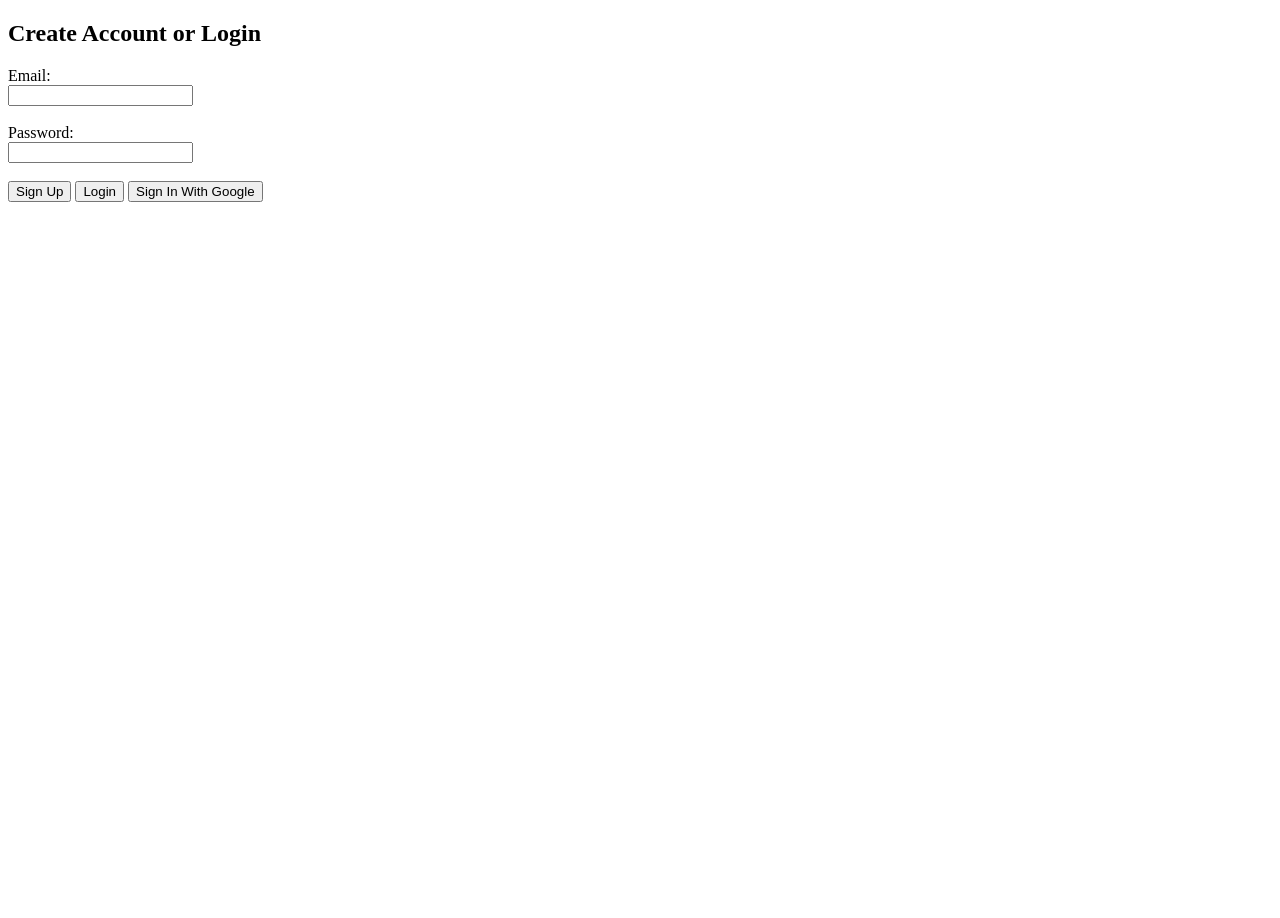
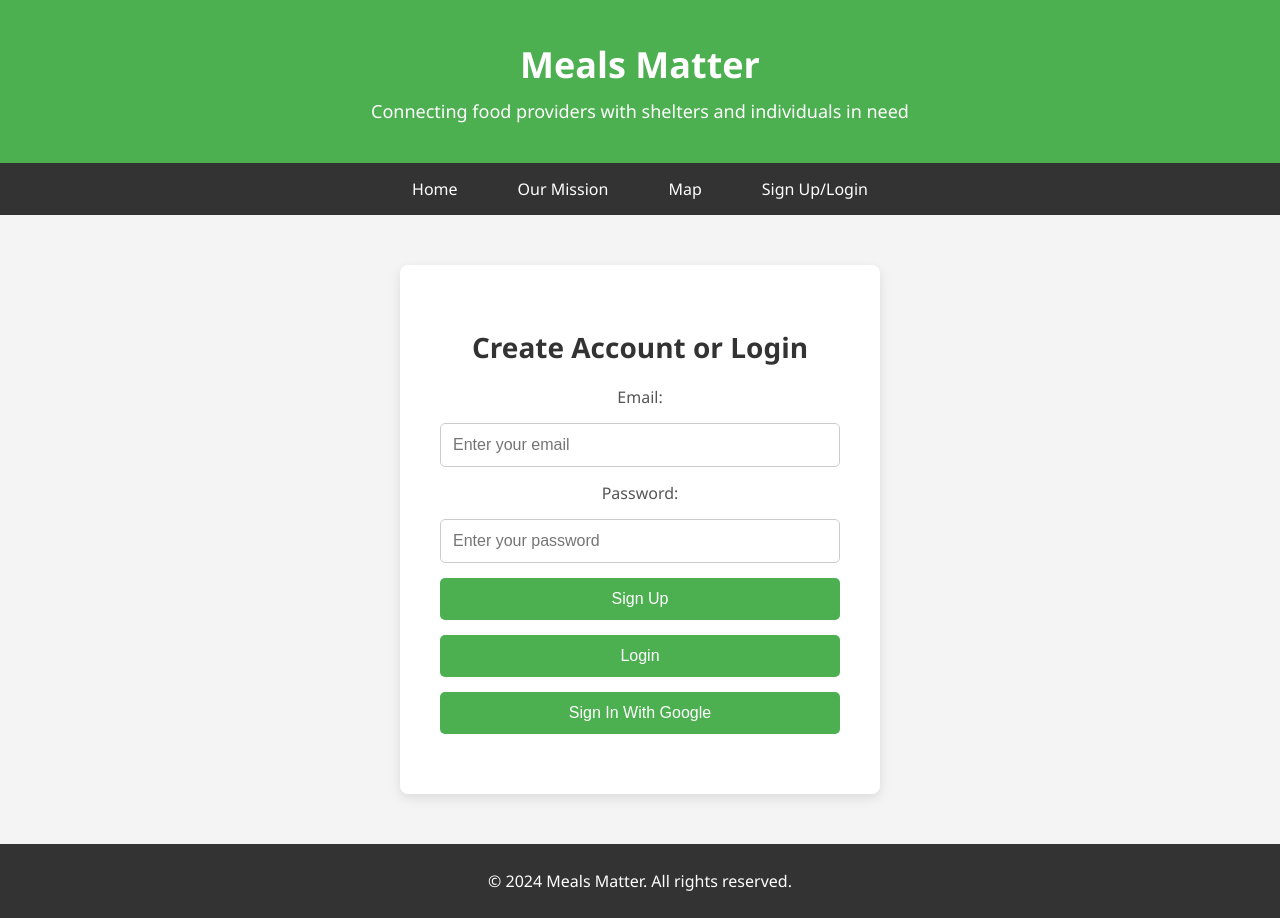
Before and after one commit to SanjayVijay27/meals-matter, a Flask app: template templates/createAccount.html in a window 1280 px wide. Before the commit the page ends 202 px from the top, so only its background shows below. Run offline with Flask 3, Linux system fonts and the light colour scheme; the template is opened without the code that fills it, so the values that code supplies are empty; some libraries are stand-ins or nearby versions.

Commit message:
Fixed Bars

```diff
--- a/templates/about.html
+++ b/templates/about.html
@@ -49,7 +49,7 @@ import { getAuth, createUserWithEmailAndPassword, signInWithEmailAndPassword, Go
             padding: 1px 0;
             position: relative;
             bottom: 0;
-            width: 10%;
+            width: 100%;
         }
     </style>
     <!-- Google Maps API -->
--- a/templates/createAccount.html
+++ b/templates/createAccount.html
@@ -3,27 +3,159 @@
 <head>
     <meta charset="UTF-8">
     <meta name="viewport" content="width=device-width, initial-scale=1.0">
-    <title>Create Account</title>
+    <title>Meals Matter - Create Account</title>
+    <style>
+        body {
+            font-family: 'Segoe UI', Tahoma, Geneva, Verdana, sans-serif;
+            margin: 0;
+            padding: 0;
+            background-color: #f4f4f4;
+        }
+
+        header {
+            background-color: #4CAF50;
+            padding: 40px 20px;
+            text-align: center;
+            color: white;
+            box-shadow: 0 4px 6px rgba(0, 0, 0, 0.1);
+        }
+
+        header h1 {
+            margin: 0;
+            font-size: 36px;
+        }
+
+        header p {
+            margin: 10px 0 0;
+            font-size: 18px;
+        }
+
+        nav {
+            display: flex;
+            justify-content: center;
+            background-color: #333;
+        }
+
+        nav a {
+            color: white;
+            padding: 15px 30px;
+            text-decoration: none;
+            font-size: 16px;
+        }
+
+        nav a:hover {
+            background-color: #4CAF50;
+            transition: background-color 0.3s ease;
+        }
+
+        section#account {
+            max-width: 400px;
+            margin: 50px auto;
+            background-color: white;
+            padding: 40px;
+            border-radius: 8px;
+            box-shadow: 0 4px 12px rgba(0, 0, 0, 0.1);
+            text-align: center;
+        }
+
+        section#account h2 {
+            margin-bottom: 20px;
+            color: #333;
+            font-size: 28px;
+        }
+
+        form#accountForm {
+            display: flex;
+            flex-direction: column;
+            gap: 15px;
+        }
+
+        form#accountForm label {
+            font-size: 16px;
+            color: #555;
+        }
+
+        form#accountForm input {
+            padding: 12px;
+            font-size: 16px;
+            border: 1px solid #ccc;
+            border-radius: 5px;
+            width: 100%;
+            box-sizing: border-box;
+        }
+
+        form#accountForm input:focus {
+            outline: none;
+            border-color: #4CAF50;
+            box-shadow: 0 0 8px rgba(76, 175, 80, 0.2);
+        }
+
+        button {
+            padding: 12px;
+            font-size: 16px;
+            background-color: #4CAF50;
+            color: white;
+            border: none;
+            border-radius: 5px;
+            cursor: pointer;
+            transition: background-color 0.3s ease;
+        }
+
+        button:hover {
+            background-color: #45a049;
+        }
+
+        #accountStatus {
+            margin-top: 20px;
+            font-size: 16px;
+            color: #333;
+        }
+
+        footer {
+            background-color: #333;
+            color: white;
+            text-align: center;
+            padding: 10px 0;
+            position: relative;
+            bottom: 0;
+            width: 100%;
+        }
+    </style>
 </head>
 <body>
+
+    <!-- Header -->
+    <header>
+        <h1>Meals Matter</h1>
+        <p>Connecting food providers with shelters and individuals in need</p>
+    </header>
+
+    <!-- Navigation -->
+    <nav>
+        <a href="home.html">Home</a>
+        <a href="about.html">Our Mission</a>
+        <a href="map.html">Map</a>
+        <a href="createAccount.html">Sign Up/Login</a>
+    </nav>
 
     <!-- Create Account/Login Section -->
     <section id="account">
         <h2>Create Account or Login</h2>
         <form id="accountForm">
-            <label for="email">Email:</label><br>
-            <input type="email" id="email" required><br><br>
+            <label for="email">Email:</label>
+            <input type="email" id="email" placeholder="Enter your email" required>
 
-            <label for="password">Password:</label><br>
-            <input type="password" id="password" required><br><br>
+            <label for="password">Password:</label>
+            <input type="password" id="password" placeholder="Enter your password" required>
 
             <button type="button" onclick="signUp()">Sign Up</button>
             <button type="button" onclick="login()">Login</button>
-            <button type="button" onclick = "googleSignIn()"> Sign In With Google</button>
+            <button type="button" onclick="googleSignIn()">Sign In With Google</button>
         </form>
         <div id="accountStatus"></div>
     </section>
 
+    <!-- Firebase and Authentication Scripts -->
     <script src="https://www.gstatic.com/firebasejs/9.0.0/firebase-app.js"></script>
     <script src="https://www.gstatic.com/firebasejs/9.0.0/firebase-auth.js"></script>
     <script src="https://www.gstatic.com/firebasejs/9.0.0/firebase-firestore.js"></script>
@@ -105,5 +237,10 @@
                 });
         }
     </script>
+
+    <!-- Footer -->
+    <footer>
+        <p>&copy; 2024 Meals Matter. All rights reserved.</p>
+    </footer>
 </body>
 </html>
```
Also changed, not shown: templates/home.html (+1 -22 lines), templates/map.html (+45 -7 lines).
